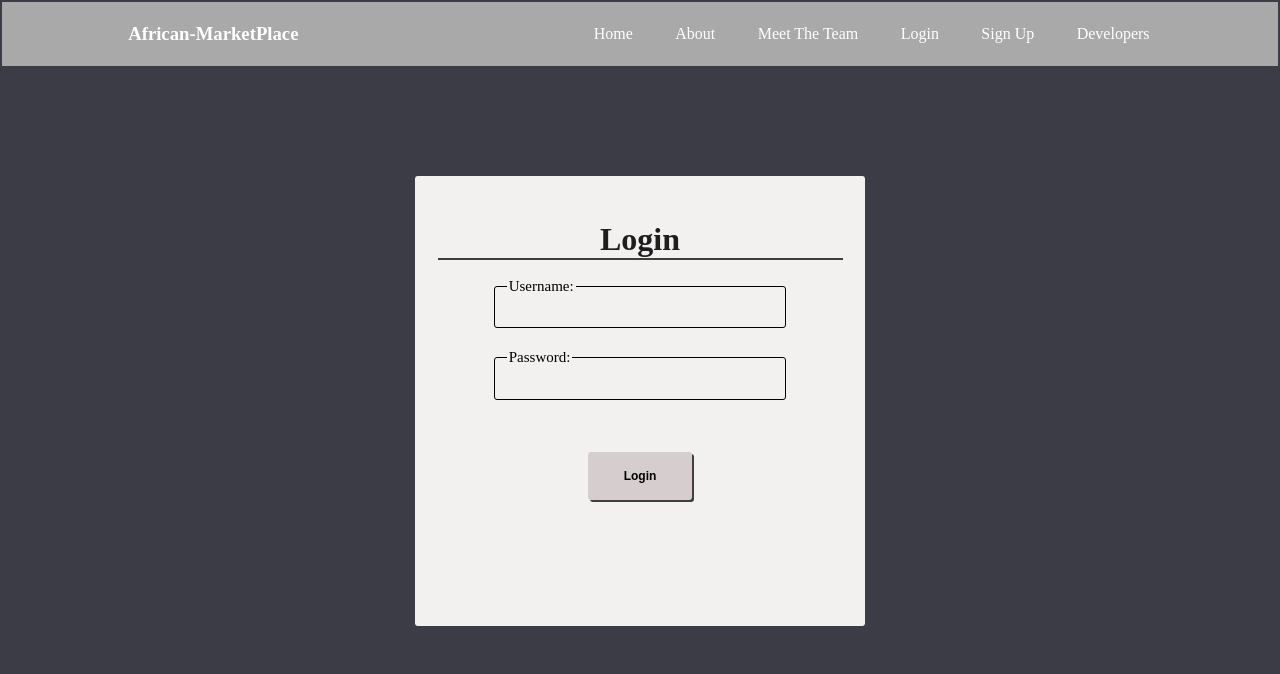
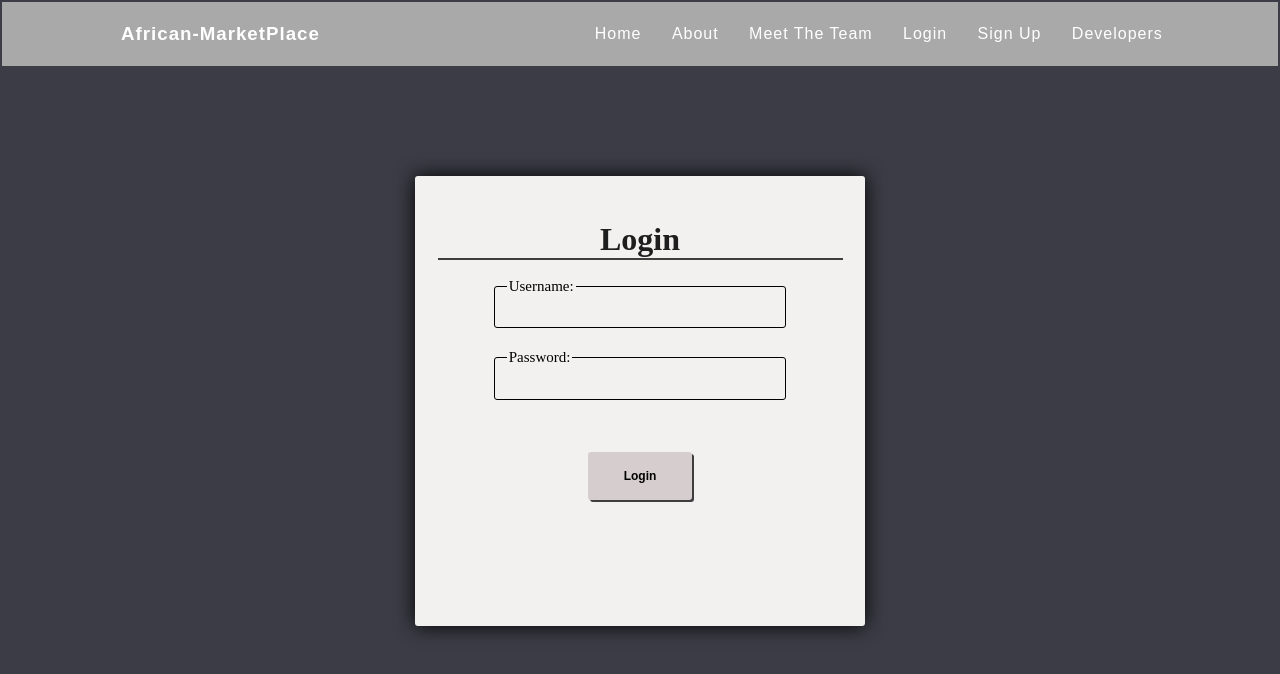
Before and after one commit to African-Marketplace-Sauti-Africa/frontEnd, a React (Create React App) app in the folder front-end/: page /login in a window 1280 px wide. Shown: the top 674 px of the page. Built offline with nearby package versions, Linux system fonts and the light colour scheme.

Commit message:
navabar font and letter spacing tweaks

```diff
--- a/front-end/src/components/Nav.js
+++ b/front-end/src/components/Nav.js
@@ -8,7 +8,7 @@ function Nav() {
     <div>
       <nav className='navBar'>
           <Link style={{color: 'white', textDecoration: 'none'}} to='/'>
-          <h3>African-MarketPlace</h3>
+          <h3 className='navTitle'>African-MarketPlace</h3>
           </Link>
           <ul className='navLinks'>
             <Link className='navHome' to="/home"><li>Home</li></Link>
--- a/front-end/src/styles/DevPage.css
+++ b/front-end/src/styles/DevPage.css
@@ -4,6 +4,7 @@
     justify-content: space-evenly;
     align-items: center;
     text-align: center;
+    margin-left: 7.5%;
 
 }
 
@@ -19,7 +20,7 @@ h1{
 
 img{
     width: 100%;
-    border: 2px solid black;
+    /* border: 2px solid black; */
     border-radius: 2%;
     background-color: white;
 }
@@ -34,10 +35,10 @@ img{
 .imgDesc {
   position: absolute;
   border-radius: 2%;
-  top: -7%;
+  top: -7.3%;
   bottom: -6%;
-  left: .3%;
-  right: .3%;
+  left: 0%;
+  right: 0%;
   background: rgba(2, 2, 2, 0.72);
   color: #fff;
   font-size: 150%;
--- a/front-end/src/styles/Login.css
+++ b/front-end/src/styles/Login.css
@@ -7,7 +7,6 @@ body{
 }
 
 .form {
-    /* border: 2px solid red; */
     background-color: rgb(60, 60, 70);
     margin-top: 8.7%;
     display: flex;
@@ -32,6 +31,7 @@ body{
     text-align: center;
     background-color: rgb(243, 240, 240);
     border-radius: 3px;
+    box-shadow:0px 0px 20px 0px black;
     width: 450px;
     height: 450px;
 }
--- a/front-end/src/styles/nav.css
+++ b/front-end/src/styles/nav.css
@@ -8,7 +8,8 @@ nav{
     margin-top: -.51%;
     margin-right: -.5%;
     margin-left: -.51%;
-
+    font-family: sans-serif;
+    letter-spacing: 1px;
 }
 
 
@@ -18,6 +19,7 @@ nav{
   justify-content: space-around;
   align-items: center;
   list-style: none;
+  text-align: center;
 }
 
 .navBar a {
@@ -30,3 +32,7 @@ nav{
 .navBar a:hover {
   color: #21b2a6;
 }
+
+.navTitle{
+    color: white
+}
```
